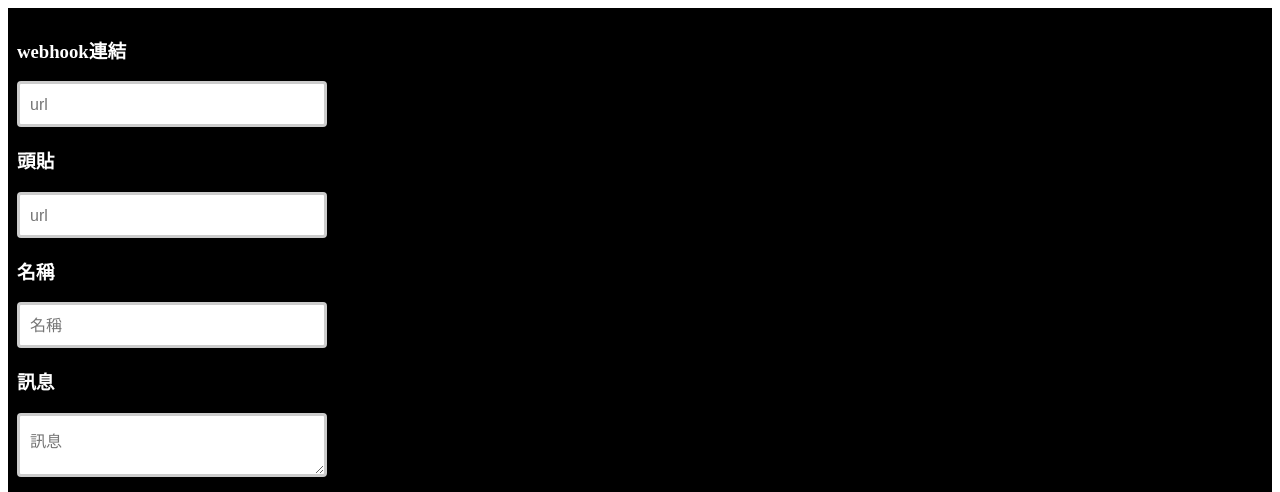
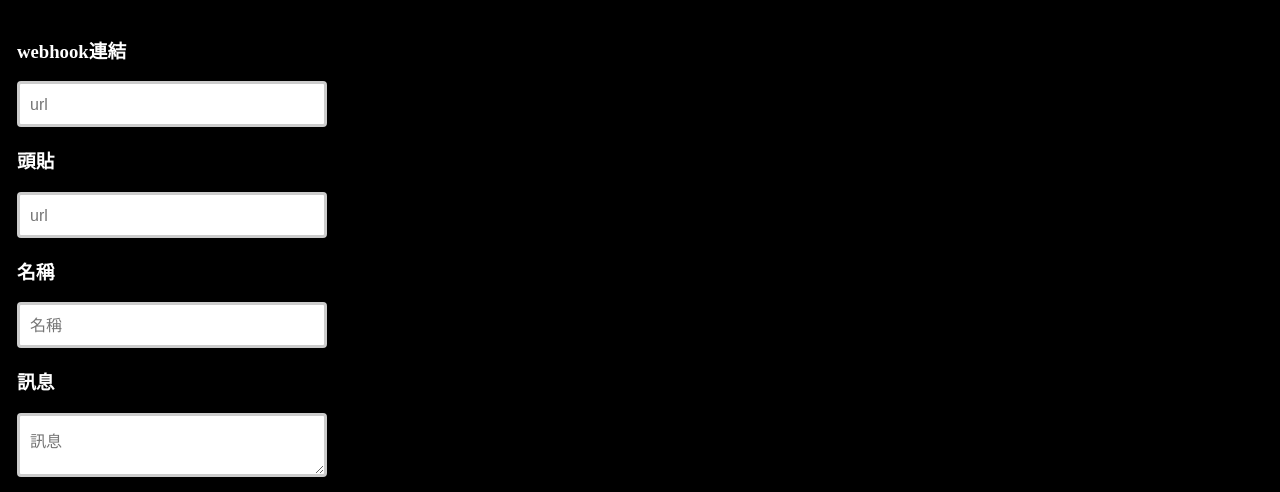
Before and after one commit to ANCRAFT131A/ANCRAFT, a plain HTML site: page send.html in a window 1280 px wide. Shown: the top 492 px of the page. Drawn offline with Linux system fonts and the light colour scheme.

Commit message:
Update send.html

```diff
--- a/send.html
+++ b/send.html
@@ -1,6 +1,6 @@
 <!---POSTSYSTEM.ANCRAFT.ANDERSON131A--->
 <html>
-<body>
+<body> <body bgcolor="#000">
 <div class="ANCRAFTGUI" >
 <h3>webhook連結</h3>
 <input class="input" id="webhook" type="text" placeholder="url"></br>
```
